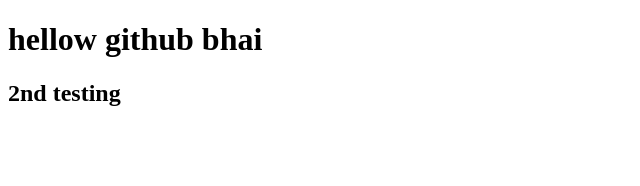
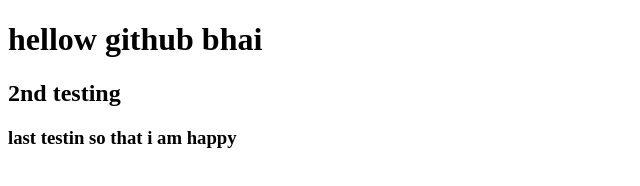
Before and after one commit to its-prem/TESTING, a plain HTML site: page index.html in a window 1280 px wide. Shown: the whole page, without its empty margins (0-640 px from the left). Drawn offline with Linux system fonts and the light colour scheme.

Commit message:
last testing

```diff
--- a/index.html
+++ b/index.html
@@ -8,5 +8,6 @@
 <body>
     <h1>hellow github bhai</h1>
     <h2>2nd testing </h2>
+    <h3>last testin so that i am happy</h3>
 </body>
 </html>
```
